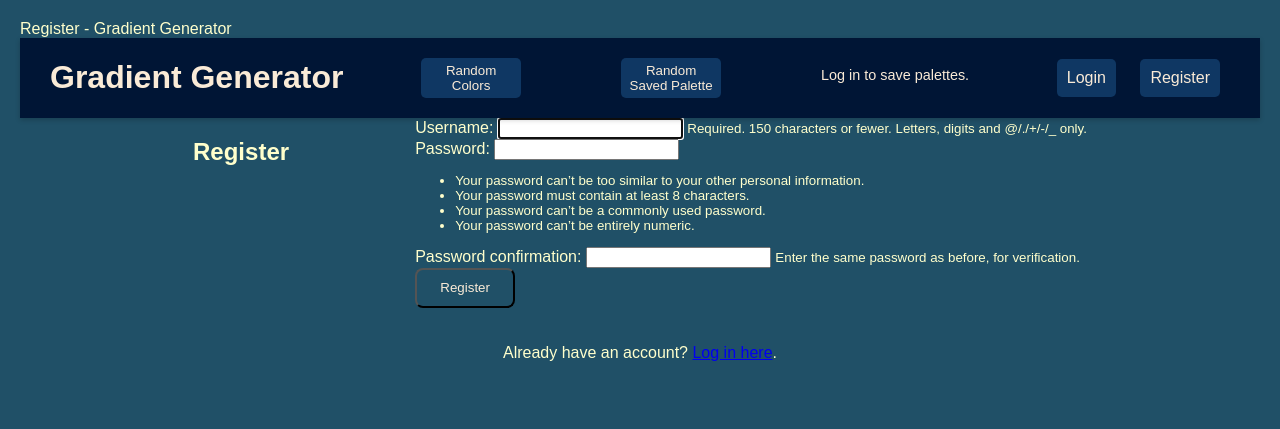
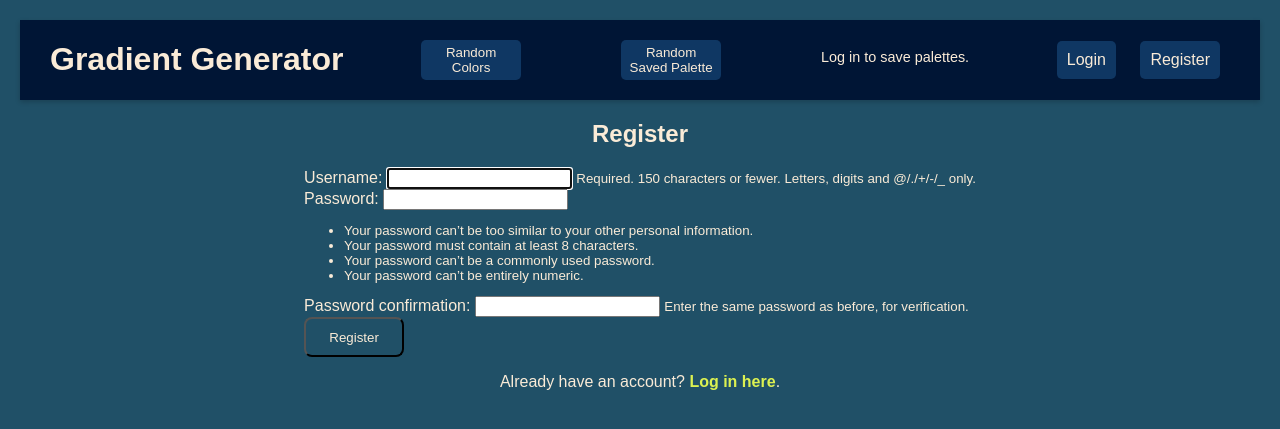
Before and after one commit to sdplamen/generate_gradient, a Django app: page /register/ in a window 1280 px wide. Shown: the top 429 px of the page. Run offline with Django 5.2, Linux system fonts and the light colour scheme.

Commit message:
Update Log In, Out, Register templates

```diff
--- a/static/style.css
+++ b/static/style.css
@@ -68,6 +68,10 @@ button:hover {
 }
 
 .site-title {
+    display: flex;
+    flex-direction: column;
+    justify-content: space-between;
+    align-items: center;
     color: antiquewhite;
     text-decoration: none;
 }
@@ -88,17 +92,7 @@ button:hover {
     display: inline-block;
 }
 
-.random {
-    background-color: #0f3763;
-    color: antiquewhite;
-}
-
-.saved {
-    background-color: #0f3763;
-    color: antiquewhite;
-}
-
-.save {
+.nav-form .random, .saved, .save {
     background-color: #0f3763;
     color: antiquewhite;
 }
@@ -112,12 +106,14 @@ button:hover {
 
 .auth-btn {
     background-color: #0f3763;
+    text-decoration: none;
     color: antiquewhite;
     margin-left: 10px;
 }
 
 .auth-btn.login {
     background-color: #0f3763;
+    text-decoration: none;
     color: antiquewhite;
     margin-left: 10px;
     margin-right: 10px;
@@ -128,6 +124,7 @@ button:hover {
 
 .auth-btn.logout {
     background-color: #0f3763;
+    text-decoration: none;
     color: antiquewhite;
     margin-left: 10px;
     margin-right: 10px;
@@ -138,6 +135,7 @@ button:hover {
 
 .auth-btn.register {
     background-color: #0f3763;
+    text-decoration: none;
     color: antiquewhite;
     margin-left: 10px;
     margin-right: 10px;
@@ -146,6 +144,11 @@ button:hover {
     padding: 10px;
 }
 
+.auth-link-text a {
+    font-weight: 600;
+    text-decoration: none;
+    color: #dcf151;
+}
 .edit button {
     width: 10%;
     height: 10%;
--- a/templates/login.html
+++ b/templates/login.html
@@ -1,10 +1,7 @@
 {% extends "base.html" %}
 {% load static %}
-
-{% block title %}Login - Gradient Generator{% endblock %}
-
 {% block content %}
-<section class="container auth-form-container">
+<section class="site-title">
     <h2>Login</h2>
 
     {% if form.non_field_errors %}
--- a/templates/register.html
+++ b/templates/register.html
@@ -1,10 +1,7 @@
 {% extends "base.html" %}
 {% load static %}
-
-{% block title %}Register - Gradient Generator{% endblock %}
-
 {% block content %}
-<section class="container auth-form-container">
+<section class="site-title">
     <h2>Register</h2>
 
     {% if form.non_field_errors %}
```
Also changed, not shown: templates/delete-palette.html (+4 -12 lines), templates/edit-palette.html (+4 -12 lines), 1 other file.
